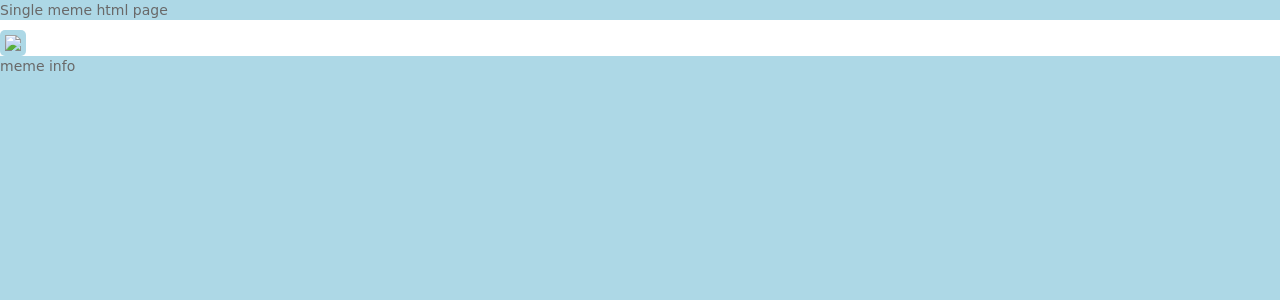
After one commit to king-shak/SkyHighMemes, a Flask app: template templates/meme.html in a window 1280 px wide. The commit adds this page. Shown: the top 300 px of the page. Run offline with Flask 2, Linux system fonts and the light colour scheme; the template is opened without the code that fills it: most values are stand-ins (such as "Sample title", 1, 10 or a date in 2020); parts of the project's set-up code (start-up, migrations or seed data) failed here and were passed over; some libraries are stand-ins or nearby versions.

Commit message:
Begin layout for home, add route to single meme page
attempted CSS

```diff
--- a/application.py
+++ b/application.py
@@ -1,3 +1,4 @@
+from manage_memes import get_memes, get_meme_url
 from flask import Flask, render_template
 from flask_bootstrap import Bootstrap
 from flask_nav import Nav
@@ -22,7 +23,8 @@ Bootstrap(app)
 
 @app.route('/', methods=['GET'])
 def home():
-    return(render_template('home.html', page_name="Home"))
+    memes = get_memes()
+    return(render_template('home.html', page_name="Home", meme_list=memes))
 
 @app.route('/create', methods=['GET'])
 def create_meme():
@@ -35,6 +37,13 @@ def get_subscriptions():
 @app.route('/account', methods=['GET'])
 def handle_account():
     return(render_template('account.html'))
+
+@app.route('/meme', methods=['GET'])
+def meme():
+    meme_id = request.args.get('selected_meme')
+    meme_url = get_meme_url(int(meme_id))
+    return(render_template('meme.html', meme_url=meme_url))
+
 nav.init_app(app)
 
 if __name__ == '__main__':
--- /dev/null
+++ b/manage_memes.py
@@ -0,0 +1,16 @@
+
+mock_data = [
+  "https://cdn.discordapp.com/attachments/950813918350180402/950857787007729724/unknown.png",
+  "https://cdn.discordapp.com/attachments/603796374982754304/948050557946454126/unknown.png",
+  "https://cdn.discordapp.com/attachments/603796374982754304/947032437274320906/unknown.png",
+  "https://cdn.discordapp.com/attachments/603796374982754304/943924296772911144/unknown.png",
+  "https://cdn.discordapp.com/attachments/795549507588063252/943540742163415060/IMG_8588.jpg",
+  "https://preview.redd.it/swsqeffnidm81.jpg?width=640&crop=smart&auto=webp&s=5aa611521c339731fe1e6d1d808f5f8f15fa13c4",
+  "https://i.redd.it/6s96i19r8bm81.jpg"
+]
+# get latest/trending? memes
+def get_memes():
+  return mock_data
+
+def get_meme_url(meme_id):
+  return mock_data[meme_id]
--- a/static/style.css
+++ b/static/style.css
@@ -0,0 +1,29 @@
+* {
+  color:dimgray;
+  background-color:lightblue;
+  font-family: "Comic Sans MS";
+}
+
+.pageContent {
+  display: flex;
+  padding: 50px 25px 0px;
+  background-image: url("./img/SkyHigh_Memes.png");
+  /* height: 500px; You must set a specified height */
+  background-position: center; /* Center the image */
+  background-repeat: no-repeat; /* Do not repeat the image */
+  /* background-size: cover; Resize the background image to cover the entire container */
+}
+
+.memeContent {
+  width: 75%;
+}
+
+.makersContent {
+  width: 25%;
+}
+
+img {
+  /* border: 1px solid darkgrey; */
+  border-radius: 5px;
+  padding: 5px;
+}
--- a/templates/index.html
+++ b/templates/index.html
@@ -6,6 +6,12 @@
   <link rel="icon" href="./static/img/SkyHigh_Memes.png">
 {% endblock %}
 
+{% block styles %}
+  {{super()}}
+  <link rel="stylesheet" href="{{url_for('.static', filename='style.css')}}">
+{% endblock %}
+
+
 {% block navbar %}
 {{nav.top.render()}}
 {% endblock %}
--- /dev/null
+++ b/templates/meme.html
@@ -0,0 +1,7 @@
+{% extends "index.html" %}
+
+{% block content %}
+<p>Single meme html page</p>
+<img src="{{meme_url}}" height="250">
+<p>meme info</p>
+{% endblock %}
```
Also changed, not shown: templates/home.html (+15 -1 lines).
